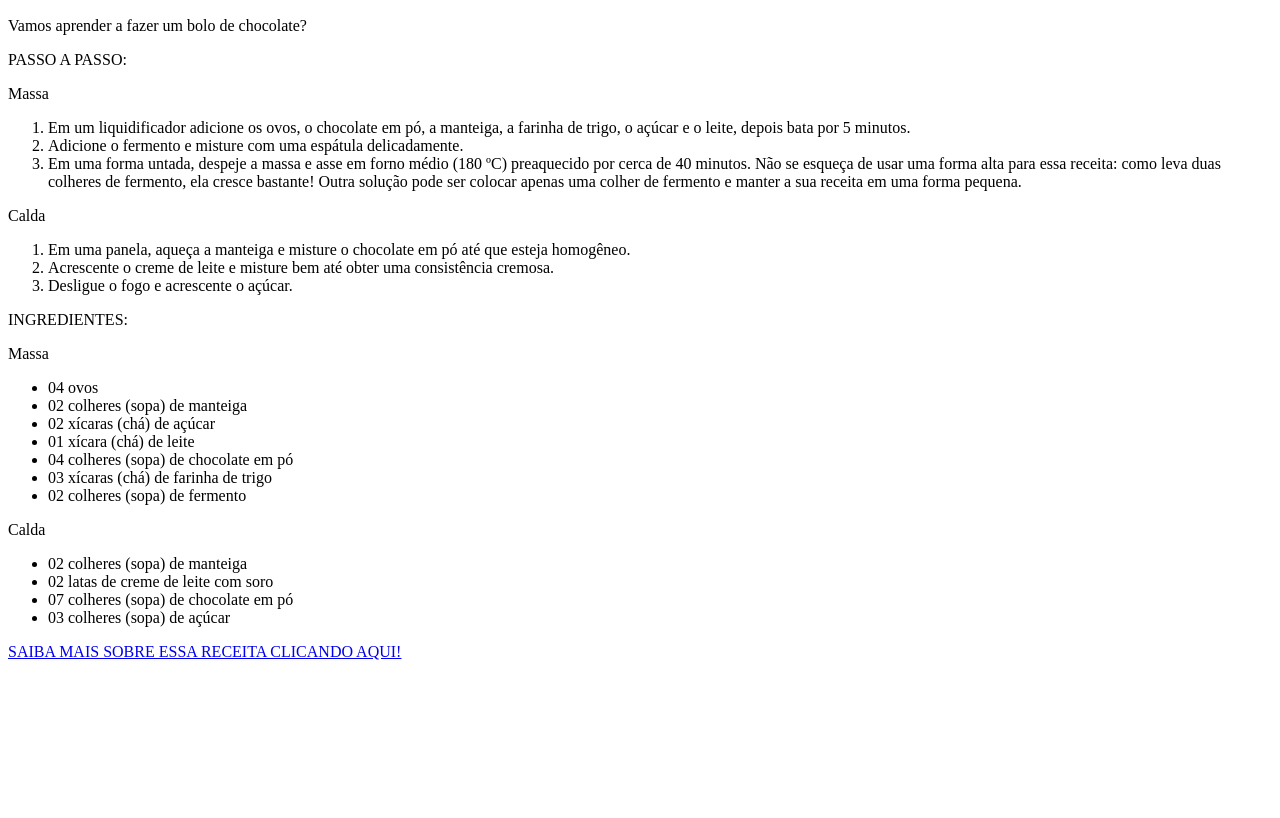
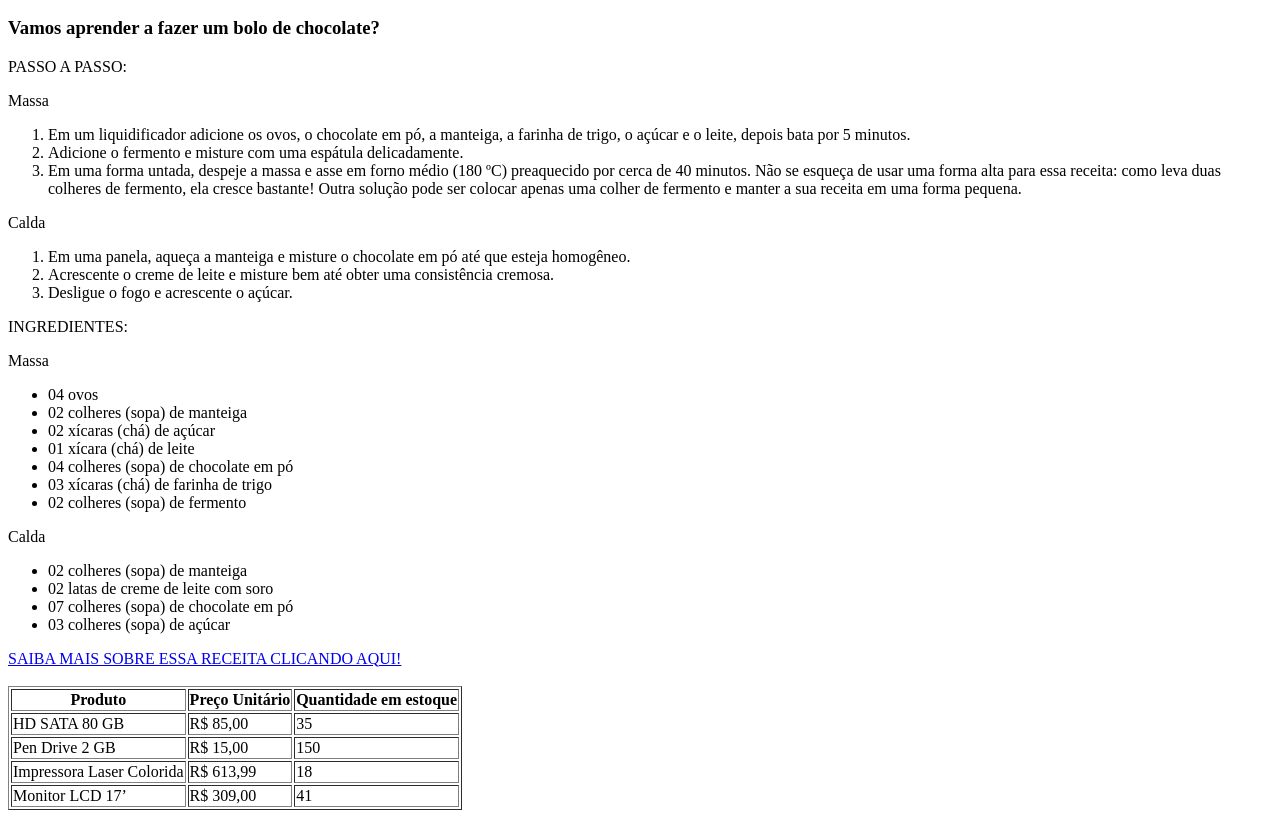
Before and after one commit to barbara-leaoo/desafio01, a plain HTML site: page index.html in a window 1280 px wide. Shown: the part 110-928 px from the top of the page. Before the commit the page ends 800 px from the top, so only its background shows below. Drawn offline with Linux system fonts and the light colour scheme.

Commit message:
Tabela na segunda seção

```diff
--- a/index.html
+++ b/index.html
@@ -17,7 +17,7 @@
     </header>
     <main>
         <section>
-            <p>Vamos aprender a fazer um bolo de chocolate?</p>
+            <h3>Vamos aprender a fazer um bolo de chocolate?</h3>
             <p>PASSO A PASSO:</p>
             <p>Massa</p>
             <ol>
@@ -53,7 +53,39 @@
                 <li>07 colheres (sopa) de chocolate em pó</li>
                 <li>03 colheres (sopa) de açúcar</li>
             </ul>
-            <a href="https://www.tudogostoso.com.br/receita/62547-a-melhor-receita-de-bolo-de-chocolate.html">SAIBA MAIS SOBRE ESSA RECEITA CLICANDO AQUI!</a>
+            <a href="https://www.tudogostoso.com.br/receita/62547-a-melhor-receita-de-bolo-de-chocolate.html">SAIBA MAIS
+                SOBRE ESSA RECEITA CLICANDO AQUI!</a>
+        </section>
+        <br>
+        <section>
+            <table border>
+                <tr>
+                    <th>Produto</th>
+                    <th>Preço Unitário</th>
+                    <th>Quantidade em estoque</th>
+                </tr>
+                <tr>
+                    <td>HD SATA 80 GB</td>
+                    <td>R$ 85,00</td>
+                    <td>35</td>
+                </tr>
+                <tr>
+                    <td>Pen Drive 2 GB</td>
+                    <td>R$ 15,00</td>
+                    <td>150</td>
+                </tr>
+                <tr>
+                    <td>Impressora Laser Colorida</td>
+                    <td>R$ 613,99</td>
+                    <td>18</td>
+                </tr>
+                <tr>
+                    <td>Monitor LCD 17’</td>
+                    <td>R$ 309,00</td>
+                    <td>41</td>
+                </tr>
+            </table>
+            <article></article>
         </section>
     </main>
 </body>
```
